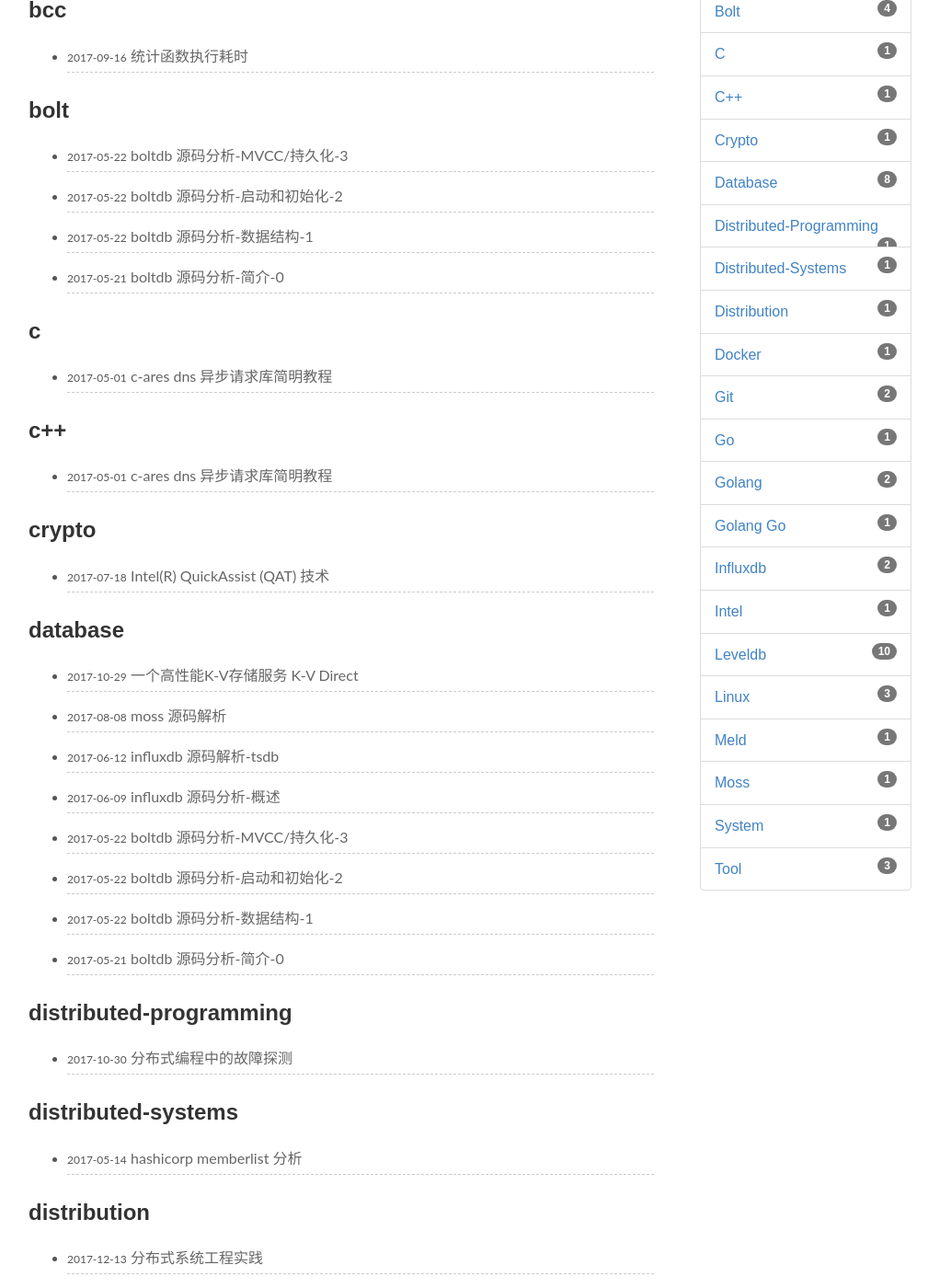
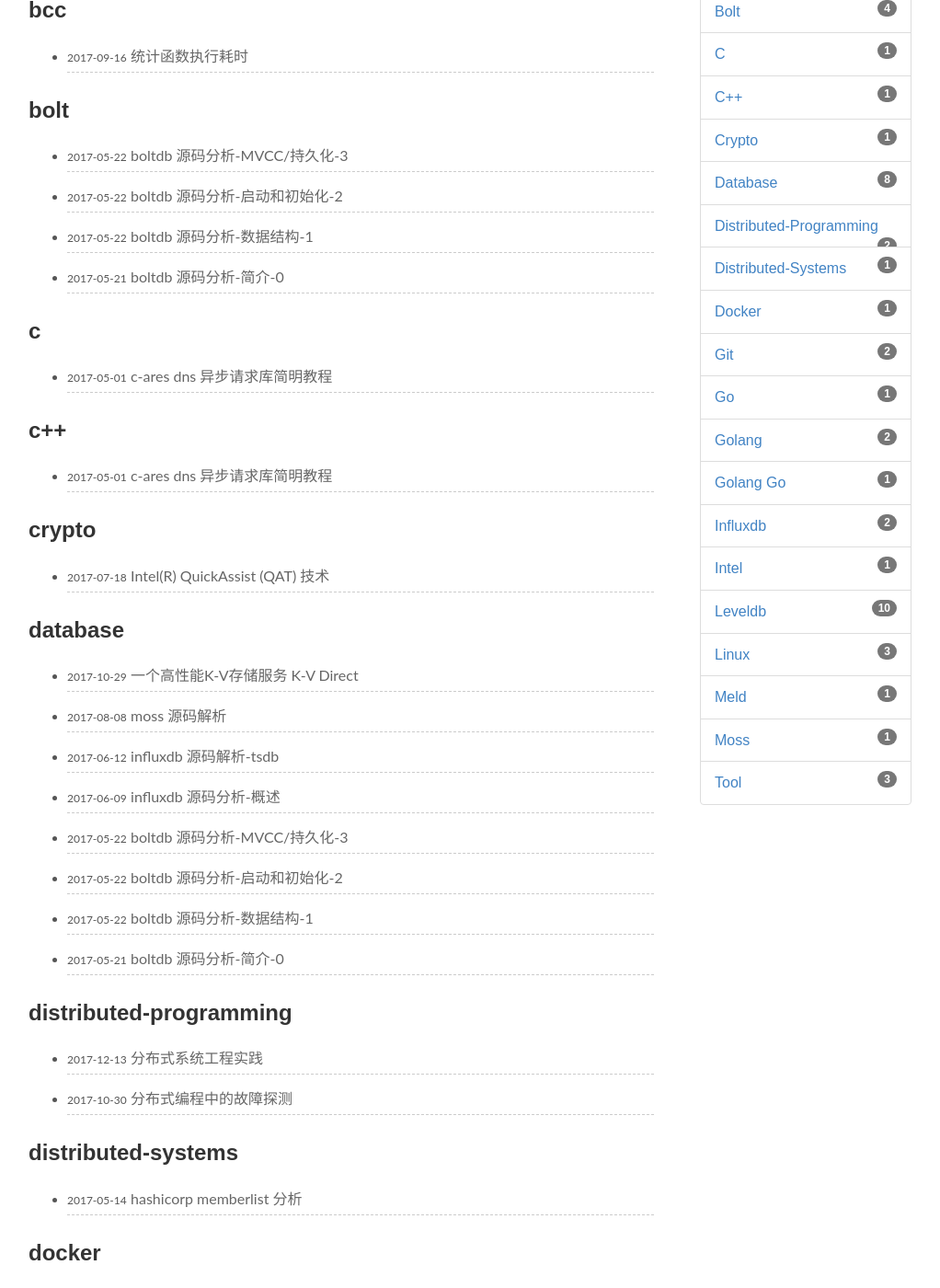
Before and after one commit to lrita/lrita.github.io, a Jekyll site: the page built from pages/categories.md, in a window 1280 px wide and 1400 px high, scrolled down 485 px. Shown: the whole window at 92% size, without its empty margins (139-1161 px from the left). Built offline with Jekyll 4.4.1, drawn with Linux system fonts in a browser that asks for light colours; some of the changed text lies outside the part shown.

Commit message:
add 分布式系统工程实践

```diff
--- a/_posts/2017-12-13-distribution-system-project.md
+++ b/_posts/2017-12-13-distribution-system-project.md
@@ -1,7 +1,7 @@
 ---
 layout: post
 title: 分布式系统工程实践
-categories: [distribution, system]
+categories: [distributed-programming]
 description: distribution system
 keywords: distribution system
 ---
```
